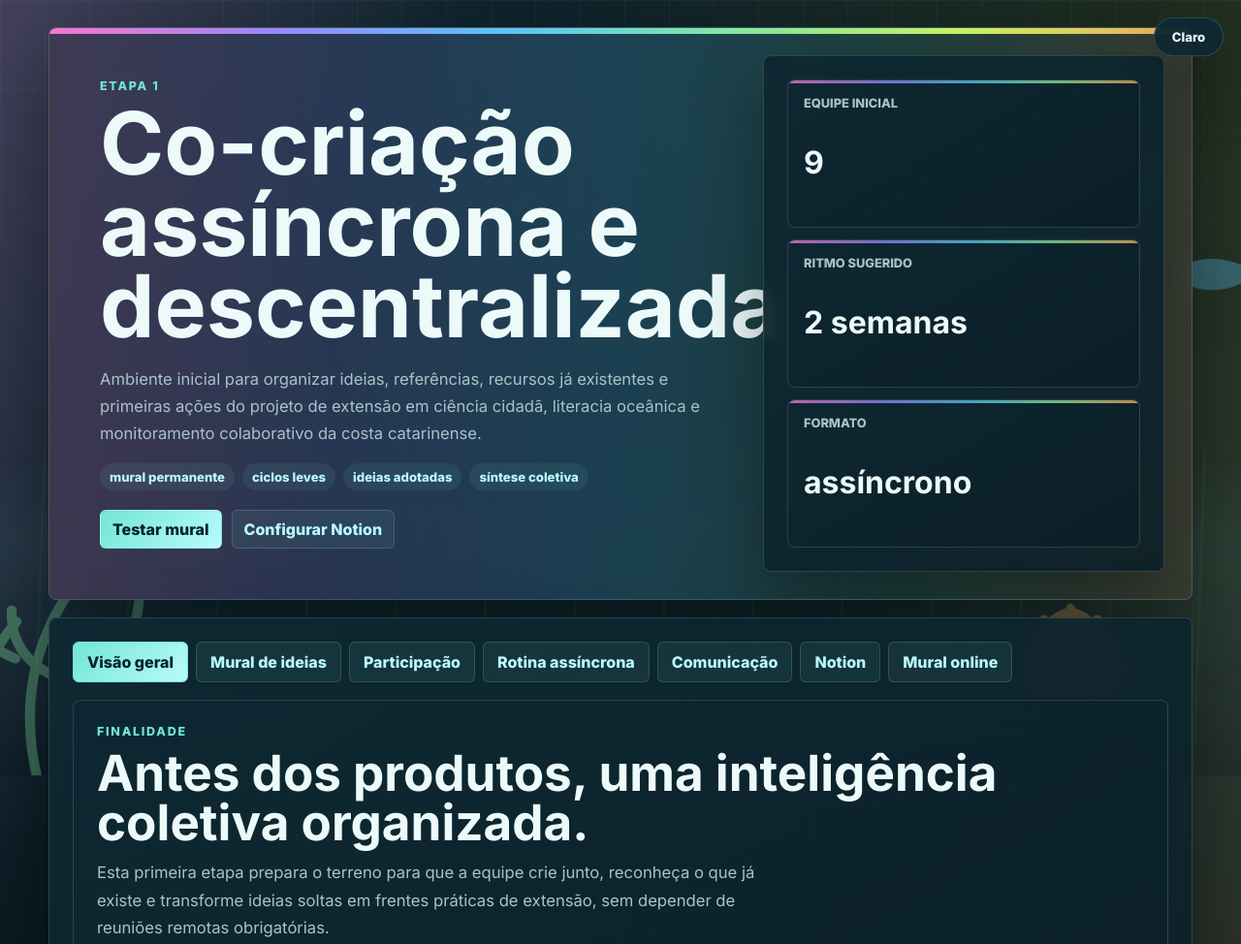
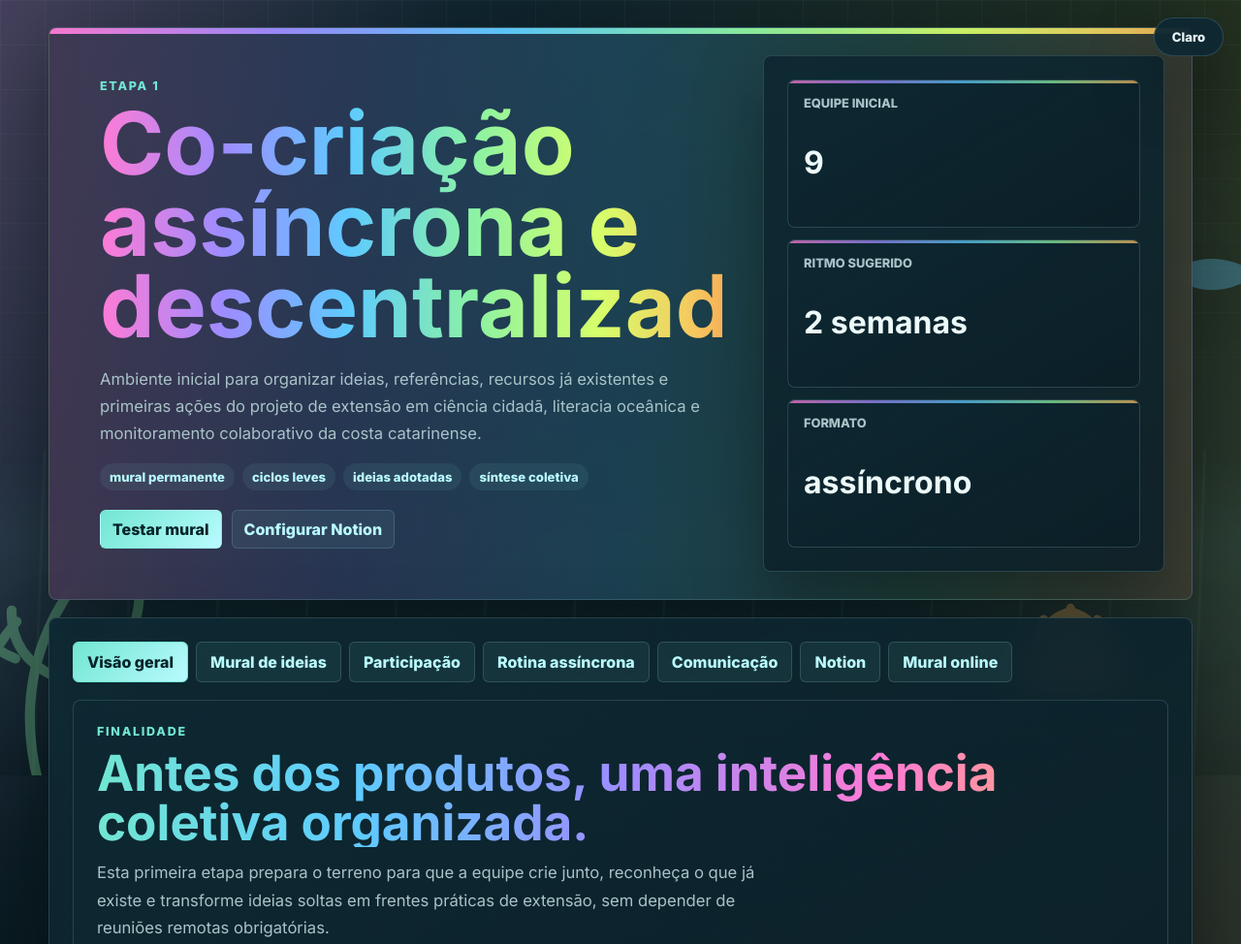
Before and after one commit to caetanoronan/cocriacao-assincrona-extensao, a plain HTML site: page index.html in a window 1280 px wide. Shown: the top 974 px of the page at 97% size. Drawn offline with Linux system fonts and the light colour scheme.

Commit message:
Adiciona titulos em arco-iris

```diff
--- a/index.html
+++ b/index.html
@@ -284,6 +284,10 @@
         font-size: clamp(2.8rem, 7vw, 5.8rem);
         line-height: 0.94;
         letter-spacing: 0;
+        color: transparent;
+        background: linear-gradient(90deg, var(--pink), var(--violet), var(--blue), var(--green), var(--lime), var(--warm));
+        -webkit-background-clip: text;
+        background-clip: text;
       }
 
       h2 {
@@ -291,11 +295,16 @@
         font-size: clamp(1.8rem, 4vw, 3.2rem);
         line-height: 1;
         letter-spacing: 0;
+        color: transparent;
+        background: linear-gradient(90deg, var(--accent), var(--blue), var(--violet), var(--pink), var(--warm));
+        -webkit-background-clip: text;
+        background-clip: text;
       }
 
       h3 {
         margin-bottom: 10px;
         font-size: 1.08rem;
+        color: var(--accent-strong);
       }
 
       .lede {
```
